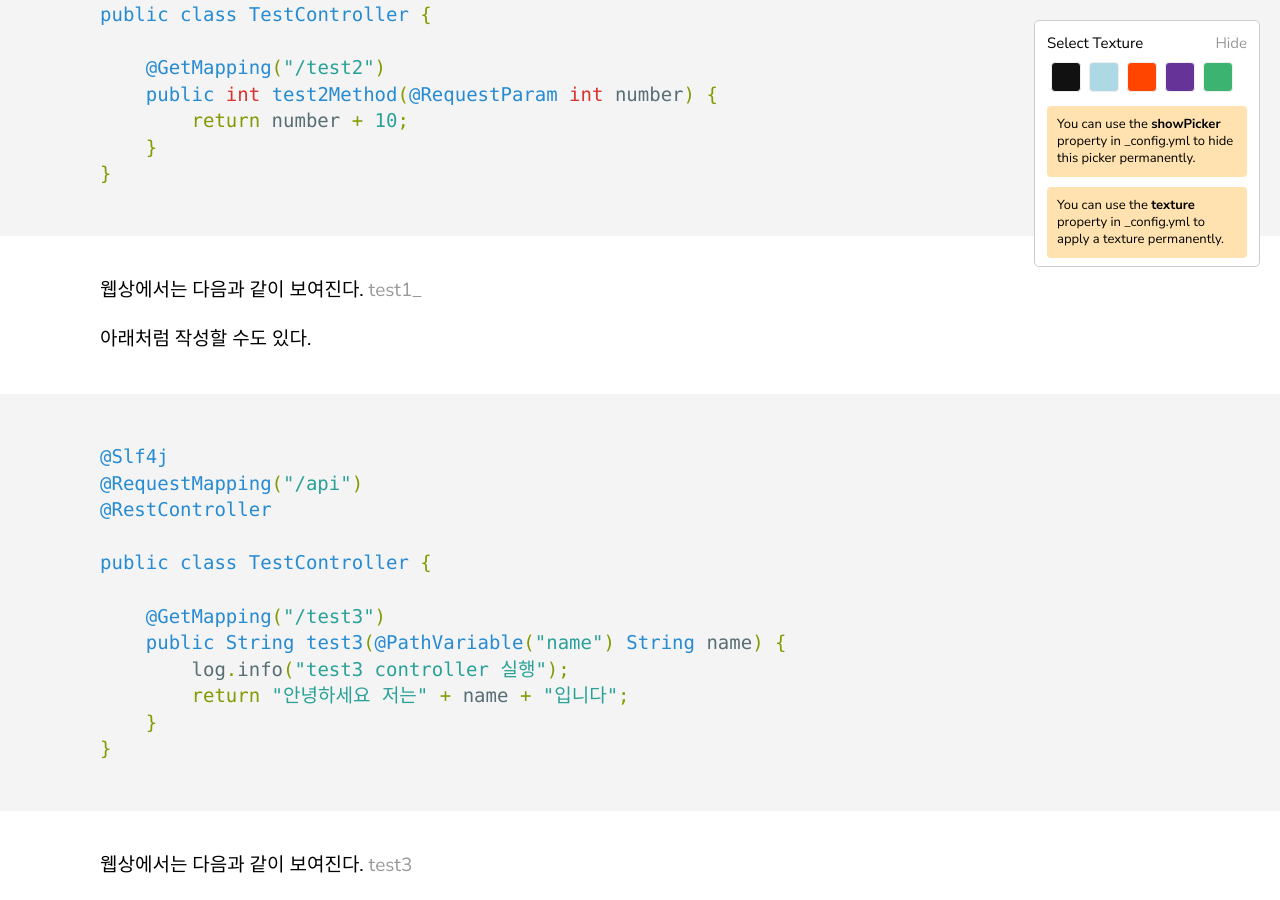
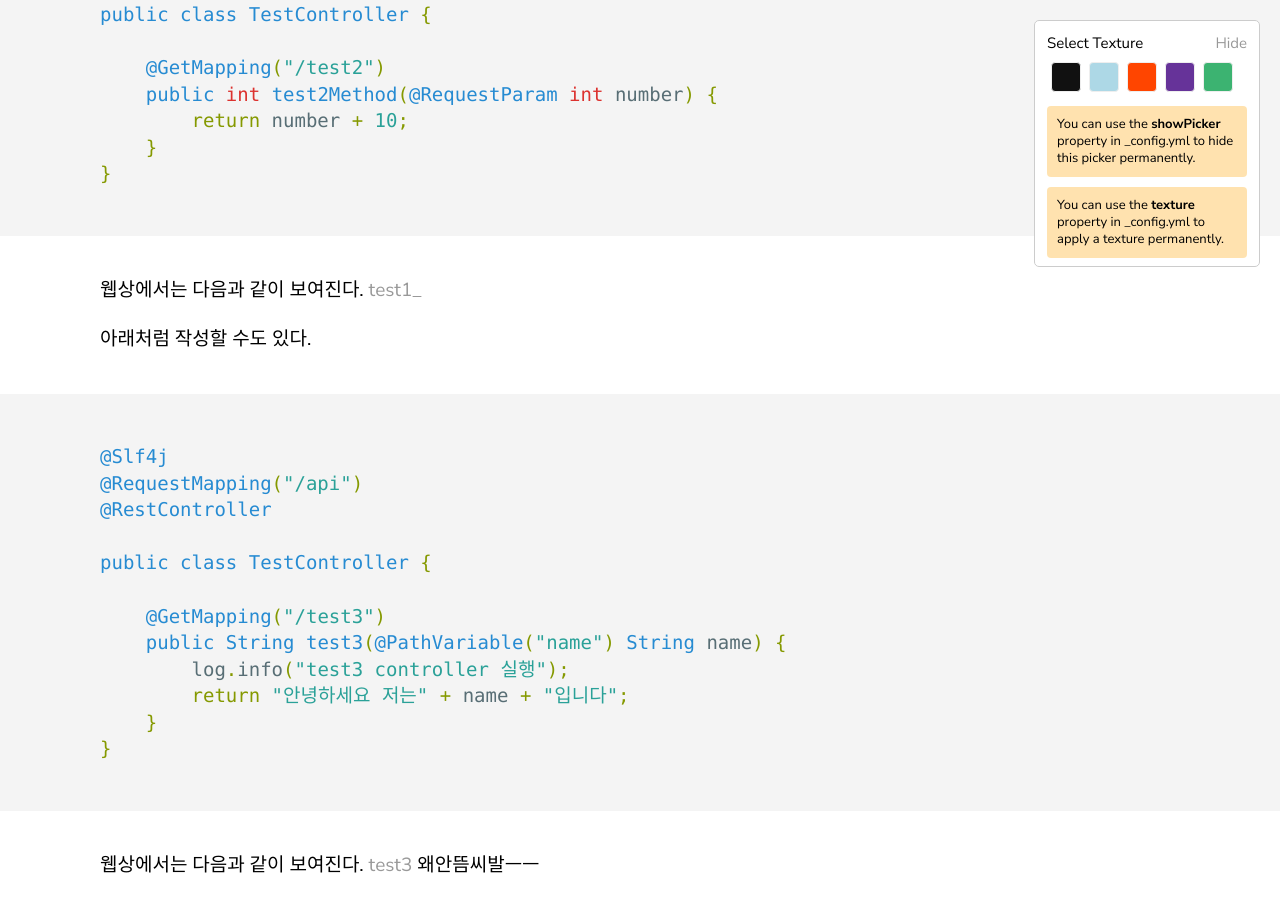
Before and after one commit to dkehfl/dkehfl.github.io, a Jekyll site: the page built from _posts/2022-09-18-sb-lombok.md, in a window 1280 px wide and 900 px high, scrolled down 2380 px. Built offline with Jekyll 4.4.1, drawn with Linux system fonts in a browser that asks for light colours.

Commit message:
시발돼라좀

````diff
--- a/_posts/2022-09-18-sb-lombok.md
+++ b/_posts/2022-09-18-sb-lombok.md
@@ -83,3 +83,4 @@ public class TestController {
 ```
 웹상에서는 다음과 같이 보여진다.
 [test3](http://drive.google.com/uc?export=view&id=1Mf8Ssan8B02Y0BzNOpL9ylNdlEOgf8Ht)
+왜안뜸씨발ㅡㅡ
````
